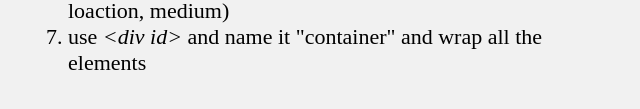
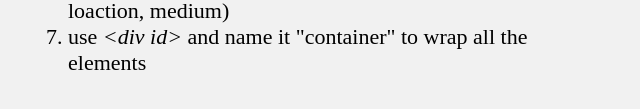
Before and after one commit to johnp5210/interactivefall2018, a plain HTML site: page excercise_1/index.html in a window 1280 px wide. Shown: the part 441-550 px from the top of the page, 0-640 px from the left. Drawn offline with Linux system fonts and the light colour scheme.

Commit message:
Add files via upload

```diff
--- a/excercise_1/index.html
+++ b/excercise_1/index.html
@@ -26,7 +26,7 @@
             <li> use <i>&lt;a&gt;</i>  tag  for a reference link that inspired the project the project</li>
             <li> use <i>&lt;img&gt;</i> tag  to display 2 or more images</li>
             <li> use <i>&lt;ul&gt; or &lt;ol&gt; + &lt;li&gt;</i>  list tags for details (time, loaction, medium)</li>
-            <li> use <i>&lt;div id&gt; </i>  and name it "container" and wrap all the elements</li>
+            <li> use <i>&lt;div id&gt; </i>  and name it "container" to wrap all the elements</li>
 
         </ol>
 
```
